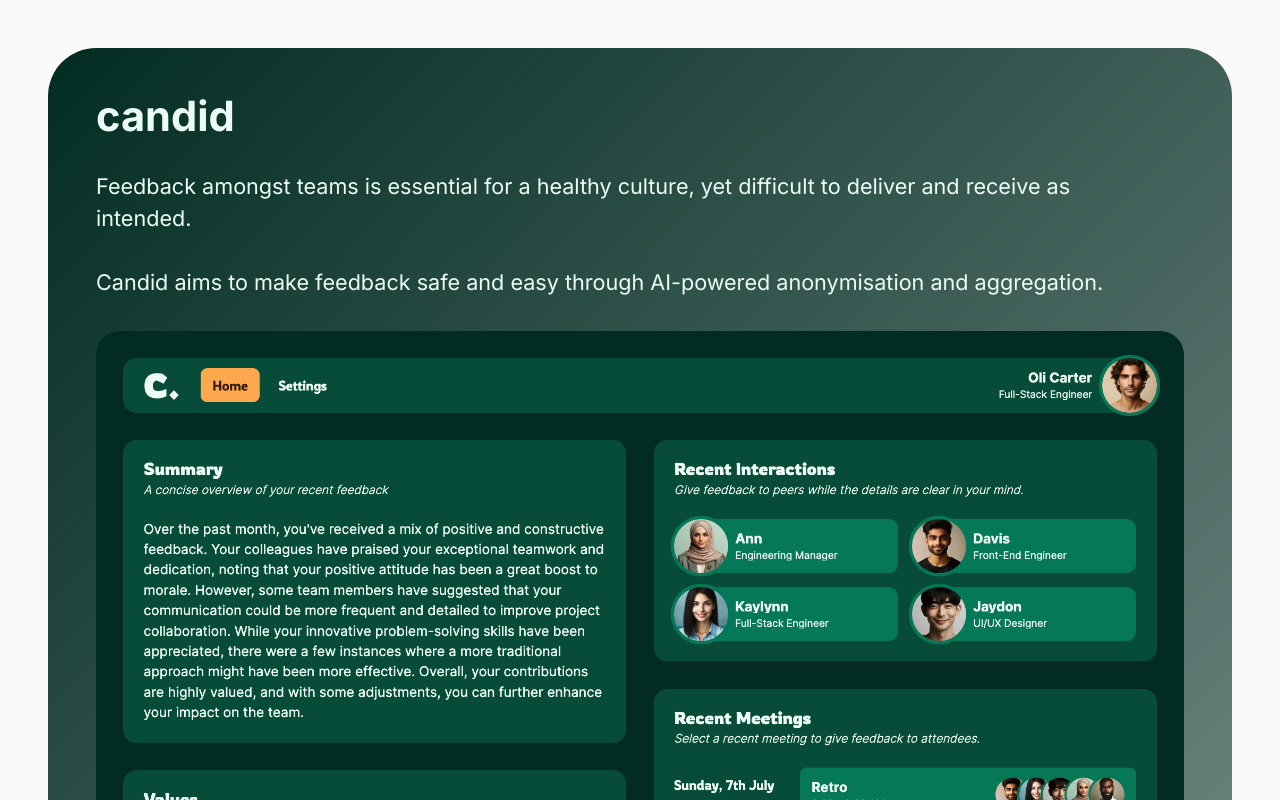
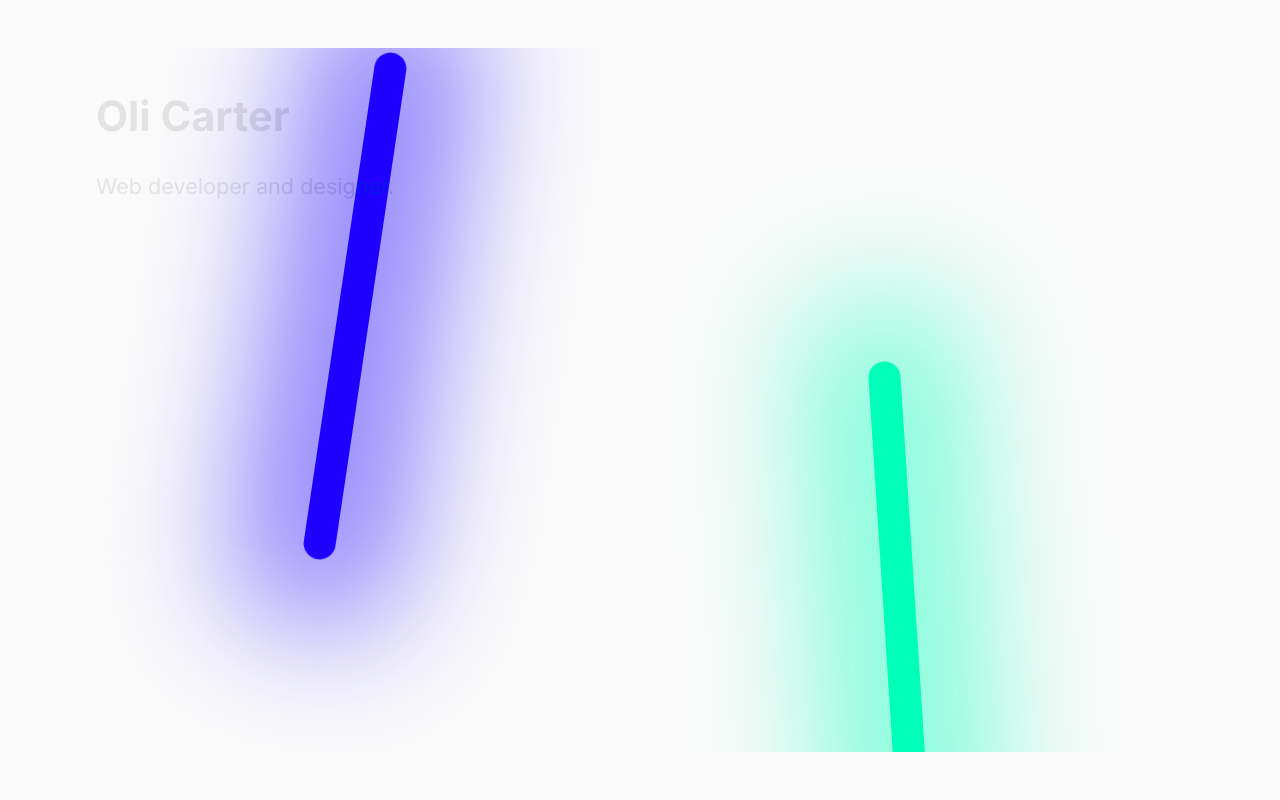
Before and after one commit to olicarter/portfolio, a Next.js app: page / in a window 1280 px wide. Shown: the top 800 px of the page. Built offline with nearby package versions, Linux system fonts and the light colour scheme.

Commit message:
✨ Create intro tile

```diff
--- /dev/null
+++ b/app/components/NeonLight.tsx
@@ -0,0 +1,53 @@
+'use client'
+
+import { motion, useTime, useTransform } from 'framer-motion'
+import { useEffect, useState } from 'react'
+
+export function NeonLight(props: { index: number }) {
+  const [toggle, setToggle] = useState(props.index % 2 ? 0 : 1)
+
+  useEffect(() => {
+    const interval = setInterval(() => {
+      setToggle(Math.random())
+    }, 3000)
+    return () => {
+      clearInterval(interval)
+    }
+  }, [])
+
+  const hue = Math.random() * 360
+  const time = useTime()
+  const rotateStart = Math.random() * 360
+  const rotate = useTransform(
+    time,
+    [0, Math.random() * 10000 + 10000],
+    [rotateStart, 360 - rotateStart],
+    { clamp: false },
+  )
+
+  return (
+    <motion.div
+      animate={{
+        left: toggle > 0.5 ? '0%' : '100%',
+        transition: {
+          duration: Math.random() * 6 + 6,
+          ease: 'linear',
+          repeat: Infinity,
+          repeatType: 'mirror',
+        },
+      }}
+      className="absolute w-8 -z-10"
+      initial={{
+        left: toggle > 0.5 ? '100%' : '0%',
+      }}
+      style={{
+        boxShadow: `0 0 8rem 4rem hsla(${hue}, 100%, 50%, 50%)`,
+        borderRadius: '9999px',
+        height: '32rem',
+        backgroundColor: `hsl(${hue}, 100%, 50%)`,
+        top: `${Math.random() * 50}%`,
+        rotate,
+      }}
+    />
+  )
+}
--- a/app/page.tsx
+++ b/app/page.tsx
@@ -3,6 +3,7 @@ import AnimatedGradient from './components/AnimatedGradient'
 import MoonPhase from './components/MoonPhase'
 import Stars from './components/Stars'
 import styles from './page.module.css'
+import { NeonLight } from './components/NeonLight'
 
 export default async function ProjectsPage() {
   const dogNames = ['my doglet', 'my pooch', 'the doggo', 'Mr Doglington']
@@ -10,6 +11,13 @@ export default async function ProjectsPage() {
 
   return (
     <ul className={styles.projects}>
+      <li className={styles.project}>
+        {Array.from({ length: 2 }).map((_, index) => (
+          <NeonLight index={index} key={index} />
+        ))}
+        <h3 className="mix-blend-difference">Oli Carter</h3>
+        <p className="mix-blend-difference">Web developer and designer.</p>
+      </li>
       <li className={`${styles.project} ${styles.candid}`} data-angle="135deg">
         <h3>
           <a
--- a/package.json
+++ b/package.json
@@ -11,6 +11,7 @@
   "dependencies": {
     "clsx": "^2.1.0",
     "date-fns": "^3.3.1",
+    "framer-motion": "^11.3.2",
     "lunarphase-js": "^2.0.1",
     "next": "14.1.0",
     "polished": "^4.3.1",
```
Also changed, not shown: 1 other file (tests, documents, lock files or other folders).
